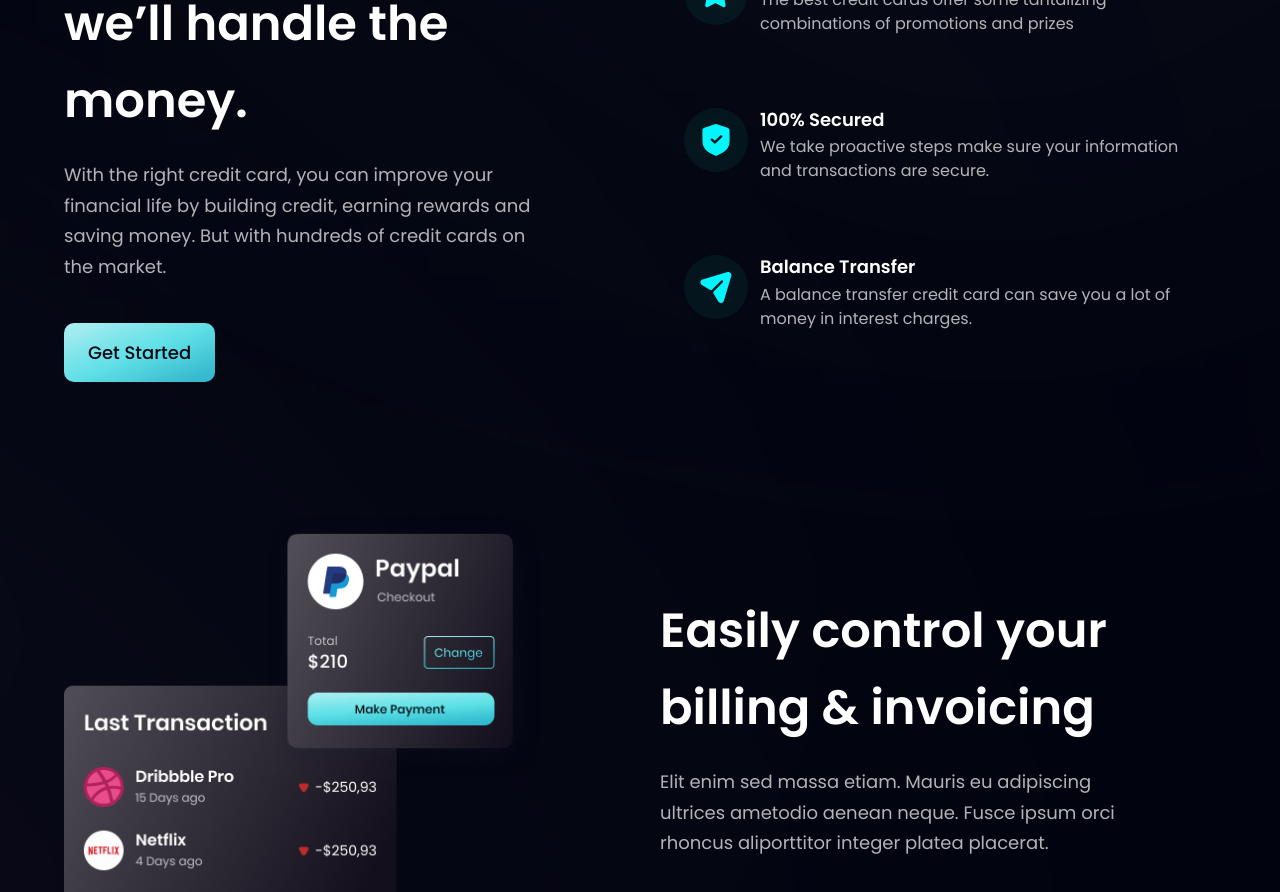
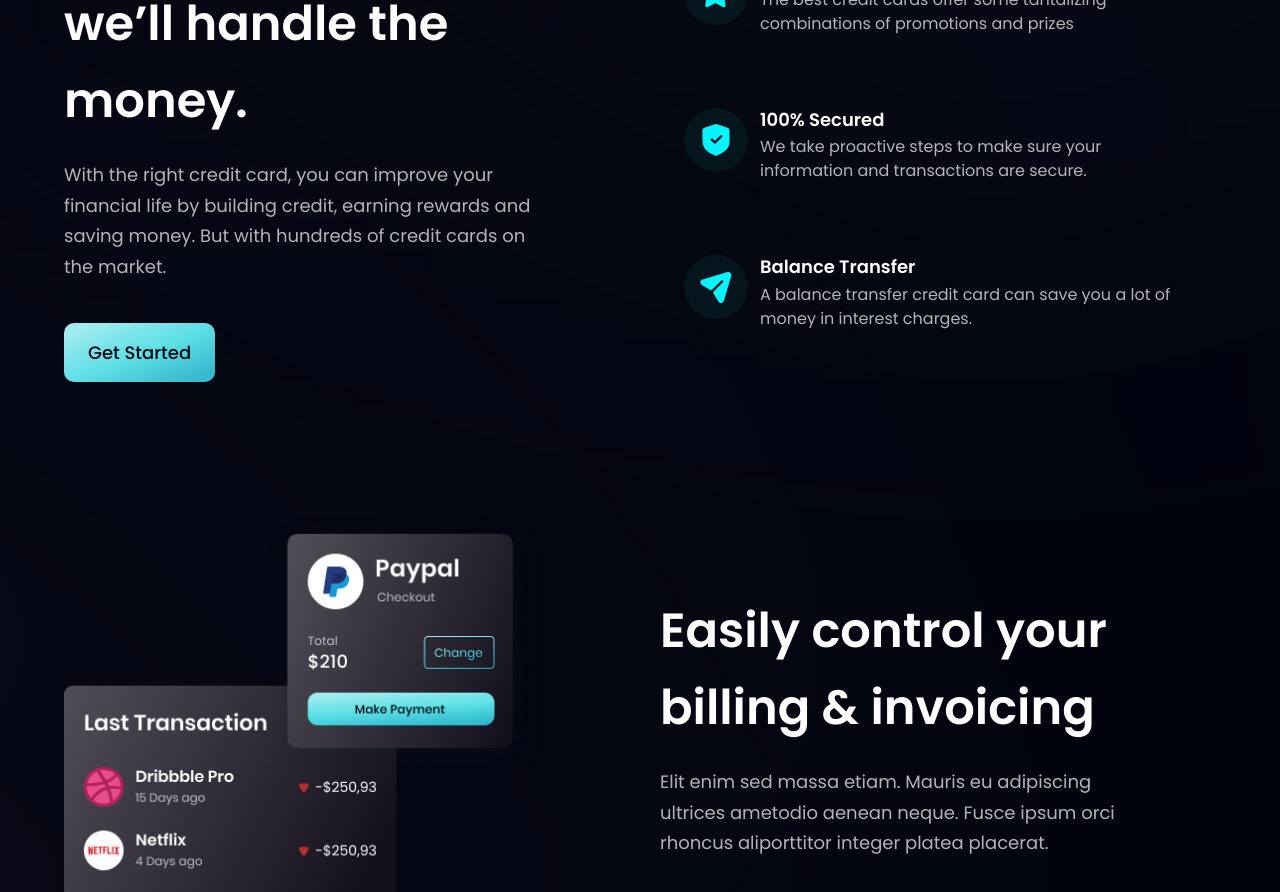
Before and after one commit to mihaimazareanu/business-modern-app-vite, a React (Vite) app: page / in a window 1280 px wide. Shown: the part 1100-1992 px from the top of the page. Built offline with nearby package versions, Linux system fonts and the light colour scheme.

Commit message:
corrected grammar mistake

```diff
--- a/src/constants/index.js
+++ b/src/constants/index.js
@@ -32,7 +32,7 @@ export const features = [
     icon: shield,
     title: "100% Secured",
     content:
-      "We take proactive steps make sure your information and transactions are secure.",
+      "We take proactive steps to make sure your information and transactions are secure.",
   },
   {
     id: "feature-3",
```
